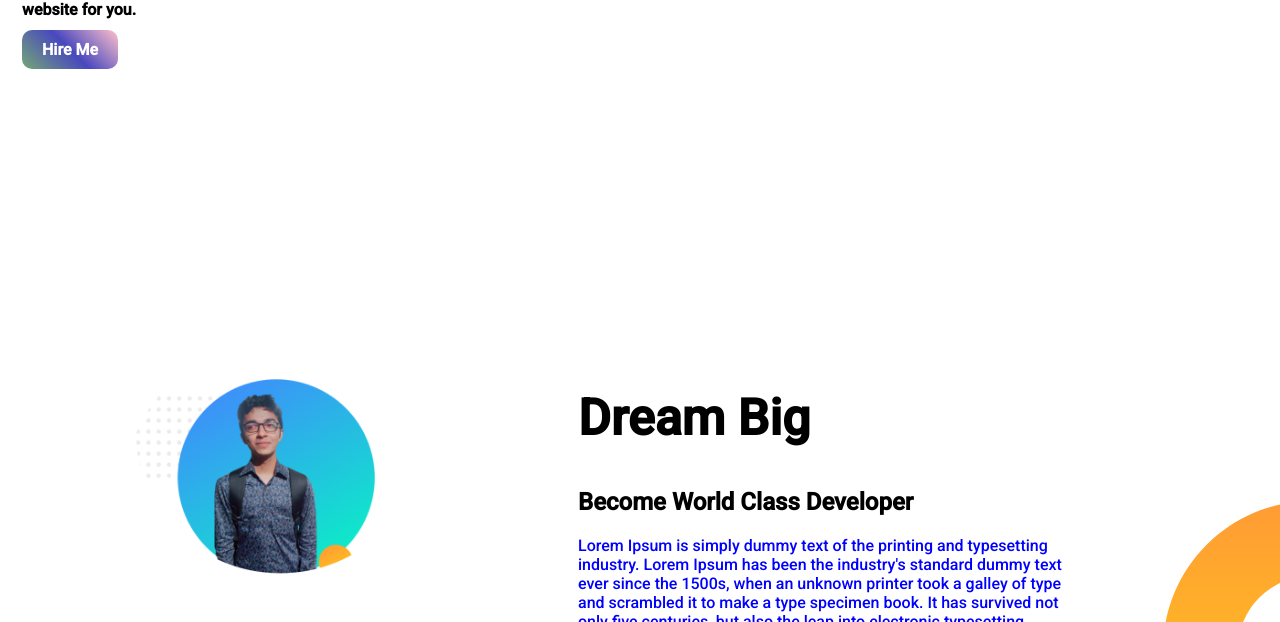
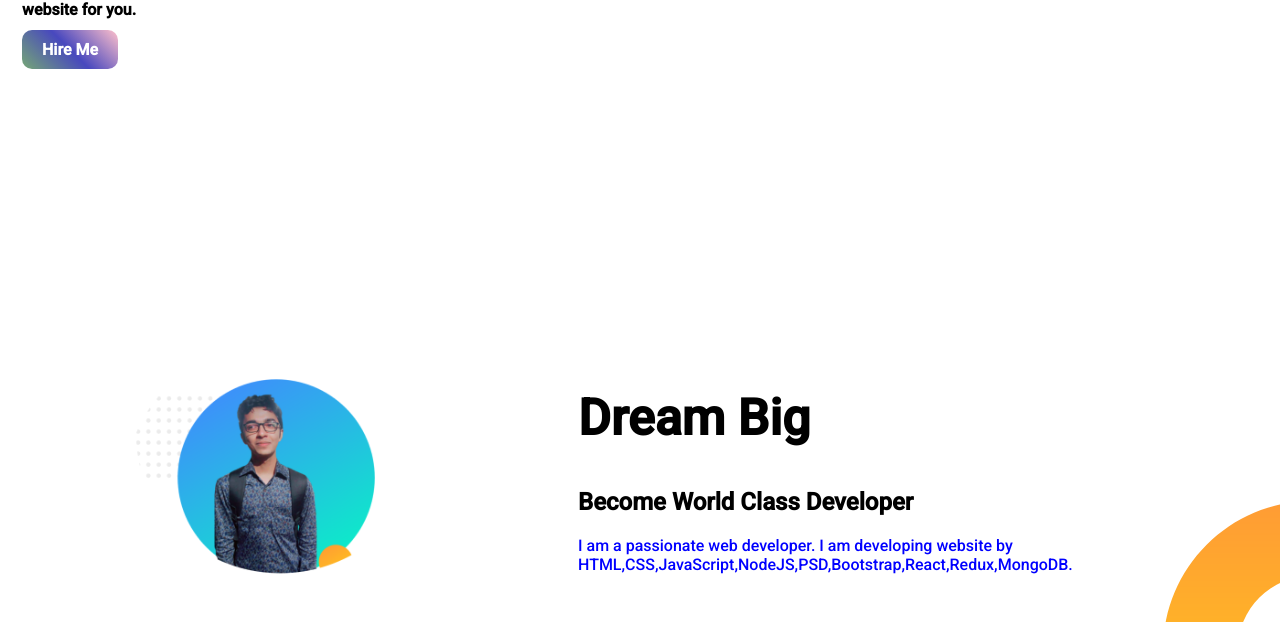
Before and after one commit to amdadul3036/My-Portfolio, a plain HTML site: page index.html in a window 1280 px wide. Shown: the part 325-947 px from the top of the page. Drawn offline with Linux system fonts and the light colour scheme.

Commit message:
Finally Finished

```diff
--- a/index.html
+++ b/index.html
@@ -47,16 +47,11 @@
         <h1>Dream Big</h1>
         <h2>Become World Class Developer</h2>
         <p>
-          Lorem Ipsum is simply dummy text of the printing and typesetting
-          industry. Lorem Ipsum has been the industry's standard dummy text ever
-          since the 1500s, when an unknown printer took a galley of type and
-          scrambled it to make a type specimen book. It has survived not only
-          five centuries, but also the leap into electronic typesetting,
-          remaining essentially unchanged. It was popularised in the 1960s with
-          the release of Letraset sheets containing Lorem Ipsum passages, and
-          more recently with desktop publishing software like Aldus PageMaker
-          including versions of Lorem Ipsum.
+          I am a passionate web developer. I am developing website by
+          HTML,CSS,JavaScript,NodeJS,PSD,Bootstrap,React,Redux,MongoDB.
         </p>
+        <br />
+        <p>I can build your website from scratch.</p>
         <a
           href="https://www.instagram.com/dhruboish/?hl=en"
           target="_blank"
@@ -89,7 +84,7 @@
       </div>
     </section>
     <footer>
-        <p>Copyright: All right reserved by MD AMDADUL ISLAM</p>
+      <p>Copyright: All right reserved by MD AMDADUL ISLAM</p>
     </footer>
   </body>
 </html>
```
